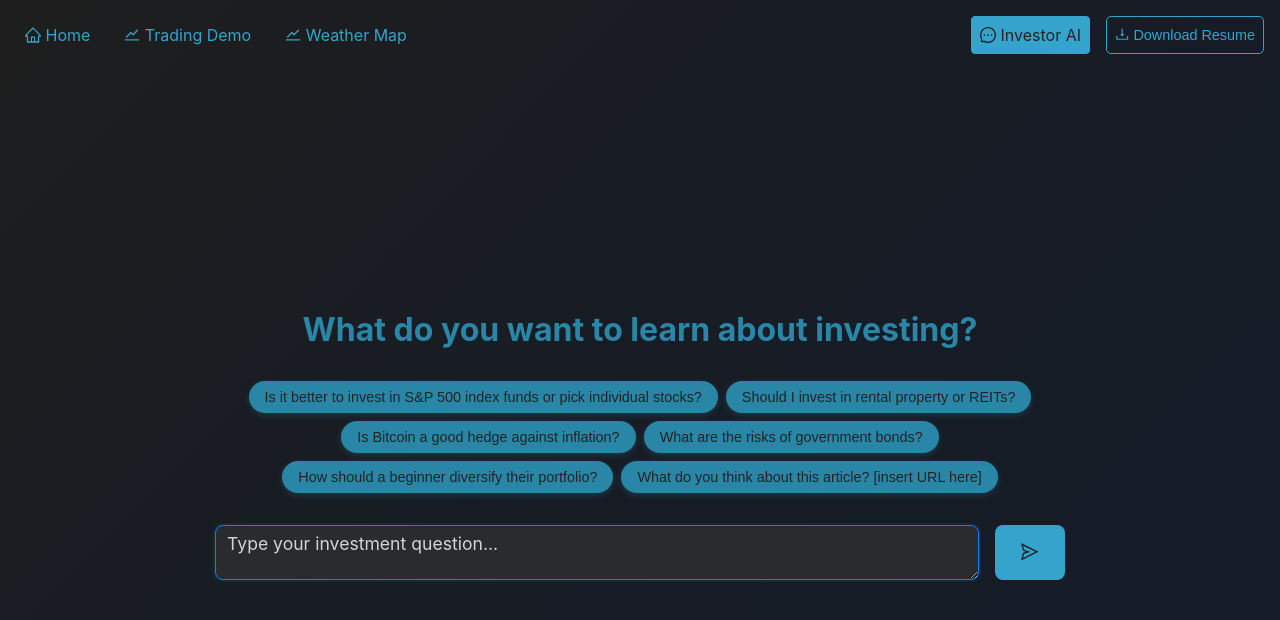
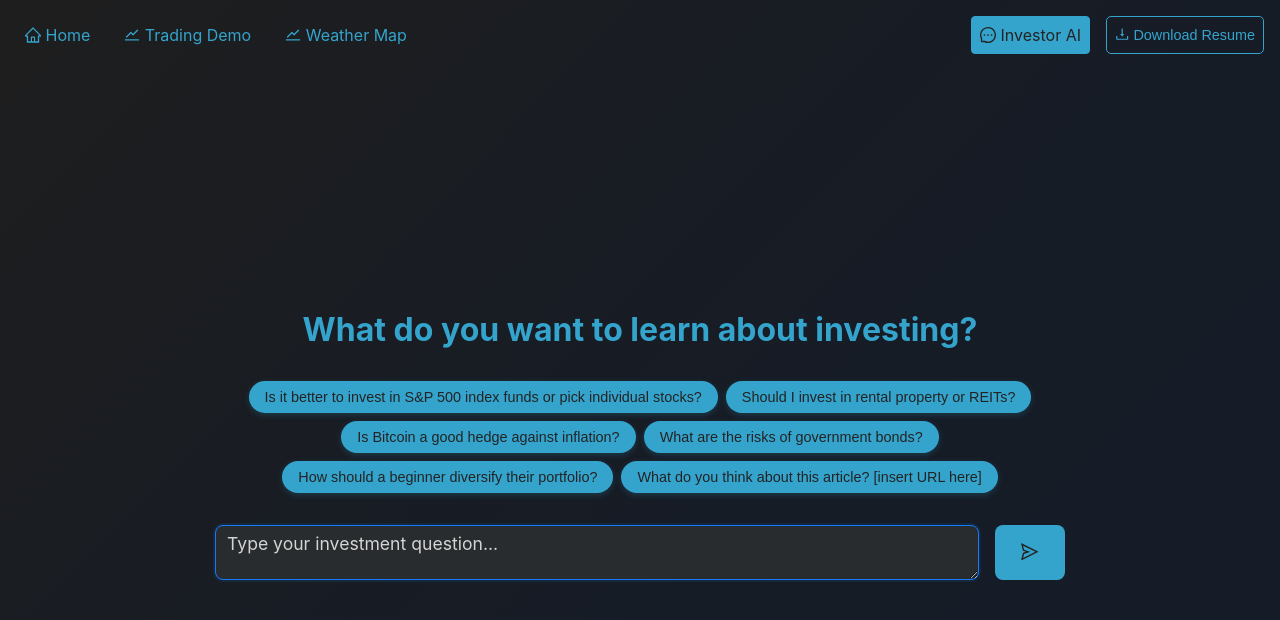
Before and after one commit to pohti/patrick-chen-portfolio, a Next.js app: page /chat in a window 1280 px wide. Shown: the top 620 px of the page. Built offline with nearby package versions, Linux system fonts and the light colour scheme.

Commit message:
style: change example prompt colors

```diff
--- a/src/app/chat/Chat.module.css
+++ b/src/app/chat/Chat.module.css
@@ -23,6 +23,21 @@
   background-color: #1e2123;
   color: var(--border);
   border-color: #333;
+}
+
+.examplePromptBtn {
+  background: var(--font-color-primary);
+  color: var(--font-color-secondary);
+  border: none;
+  border-radius: 1rem;
+  padding: 0.5rem 1rem;
+  cursor: pointer;
+  font-size: 0.9rem;
+  box-shadow: 0 2px 6px rgba(42, 134, 167, 0.3);
+  transition: background 0.2s;
+}
+.examplePromptBtn:hover {
+  background: #39b1dd;
 }
 
 .warrenSubmitBtn {
--- a/src/app/chat/page.tsx
+++ b/src/app/chat/page.tsx
@@ -154,7 +154,7 @@ export default function Chat() {
         >
           <h2
             style={{
-              color: '#2a86a7',
+              color: 'var(--font-color-primary)',
               fontWeight: 'bold',
               fontSize: '2rem',
               marginBottom: '1rem',
@@ -178,17 +178,7 @@ export default function Chat() {
                 key={idx}
                 type="button"
                 onClick={() => sendMessage(prompt)}
-                style={{
-                  background: '#2a86a7',
-                  color: 'var(--font-color-secondary)',
-                  border: 'none',
-                  borderRadius: '1rem',
-                  padding: '0.5rem 1rem',
-                  cursor: 'pointer',
-                  fontSize: '0.9rem',
-                  boxShadow: '0 2px 6px rgba(42,134,167,0.3)',
-                  transition: 'background 0.2s',
-                }}
+                className={styles.examplePromptBtn}
               >
                 {prompt}
               </button>
--- a/src/components/DownloadResumeButton/styles.css
+++ b/src/components/DownloadResumeButton/styles.css
@@ -9,6 +9,6 @@
 
 .download-resume-button:hover {
   cursor: pointer;
-  color: #fff;
+  color: var(--font-color-secondary);
   background-color: var(--font-color-primary);
 }
```
